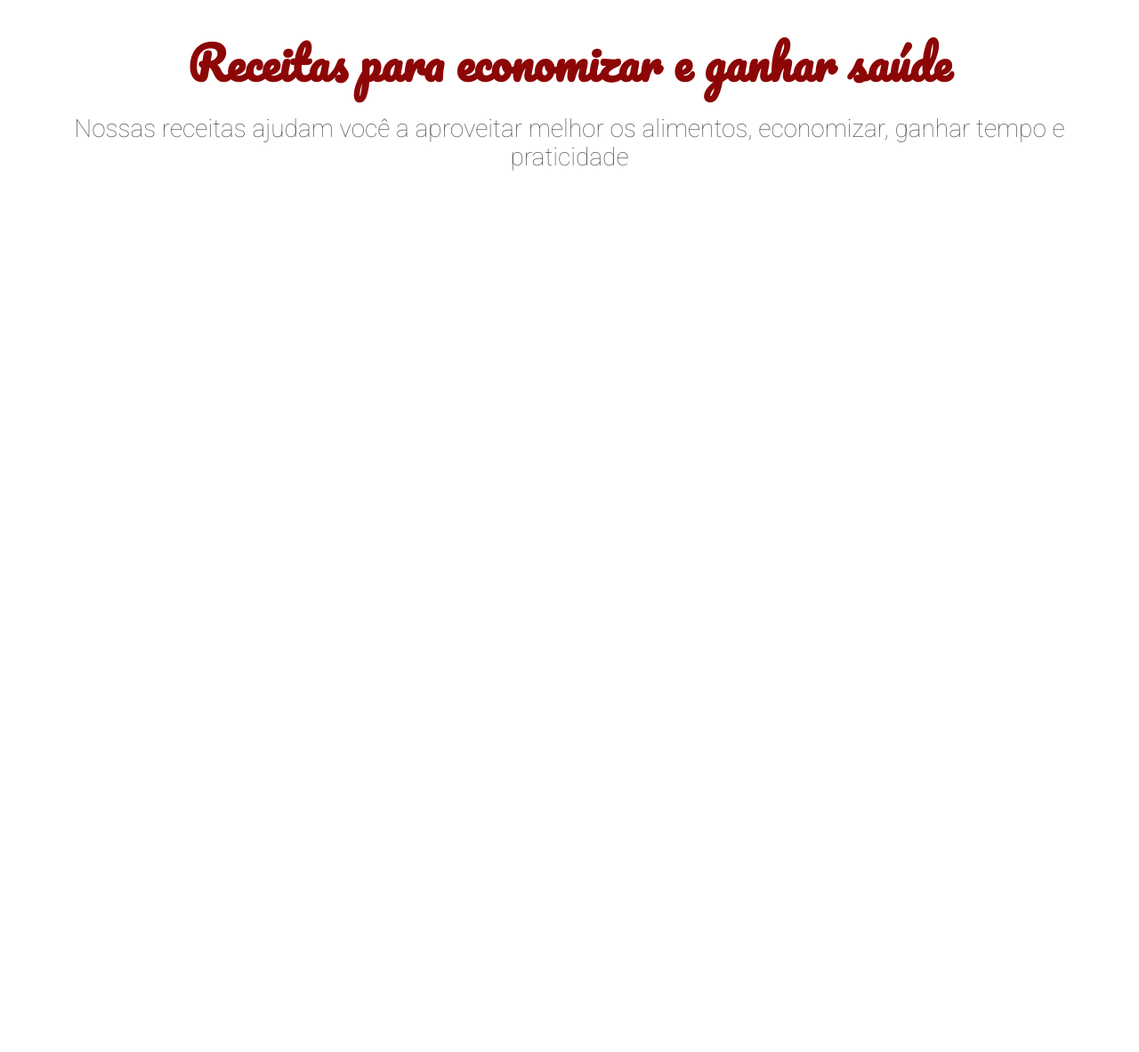
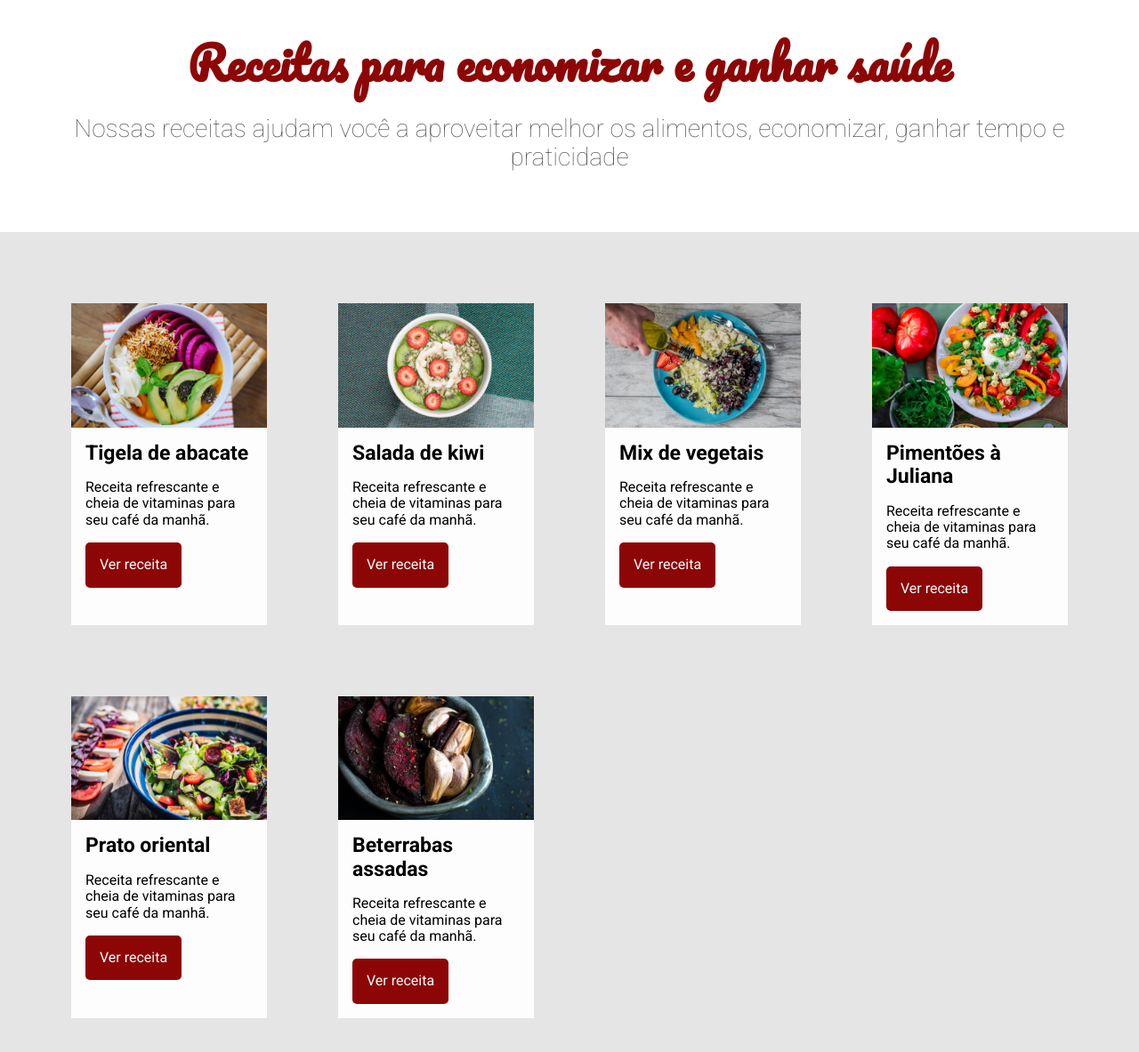
Before and after one commit to queyx0/Arquitetura-CSS, a plain HTML site: page index.html in a window 1280 px wide. Shown: the part 802-1985 px from the top of the page at 89% size. Before the commit the page ends 1063 px from the top, so only its background shows below. Drawn offline with Linux system fonts and the light colour scheme.

Commit message:
Adicionado receitas e estilização

```diff
--- /dev/null
+++ b/assets/css/receita/receita-botao.css
@@ -0,0 +1,13 @@
+.receita__botao {
+    background: #8d0606;
+    border: none;
+    border-radius: 5px;
+    color: #fdfdfd;
+    padding: 1rem;
+    transition: all .1s ease-in-out;
+}
+
+.receita__botao:hover {
+    background: #620404;
+    cursor: pointer;
+}
--- /dev/null
+++ b/assets/css/receita/receita-conteudo.css
@@ -0,0 +1,3 @@
+.receita__conteudo {
+    padding: 1rem;
+}
--- /dev/null
+++ b/assets/css/receita/receita-descricao.css
@@ -0,0 +1,5 @@
+.receita__descricao {
+    font-size: 1.1875rem;
+    line-height: 1.5;
+    text-align: justify;
+}
--- /dev/null
+++ b/assets/css/receita/receita-imagem.css
@@ -0,0 +1,3 @@
+.receita-imagem {
+    height: 200px;
+}
--- /dev/null
+++ b/assets/css/receita/receita-titulo.css
@@ -0,0 +1,3 @@
+.receita__titulo {
+    font-size: 1.4375rem;
+}
--- /dev/null
+++ b/assets/css/receita/receita.css
@@ -0,0 +1,8 @@
+.receita {
+    background: #fdfdfd;
+    display: flex;
+    flex-direction: column;
+    margin-bottom: 5rem;
+    margin-right: 5rem;
+    width: calc(25% - 5rem);
+}
--- /dev/null
+++ b/assets/css/receitas.css
@@ -0,0 +1,6 @@
+.receitas {
+    background: #e5e5e5;
+    display: flex;
+    flex-wrap: wrap;
+    padding: 5rem 0 0 5rem;
+}
--- a/index.html
+++ b/index.html
@@ -18,6 +18,12 @@
         <link href="./assets/css/sobre/sobre.css" rel="stylesheet" />
         <link href="./assets/css/sobre/sobre-descricao.css" rel="stylesheet" />
         <link href="./assets/css/sobre/sobre-titulo.css" rel="stylesheet" />
+        <link href="./assets/css/receita/receita-botao.css" rel="stylesheet" />
+        <link href="./assets/css/receita/receita.css" rel="stylesheet" />
+        <link href="./assets/css/receita/receita-conteudo.css" rel="stylesheet" />
+        <link href="./assets/css/receita/receita-imagem.css" rel="stylesheet" />
+        <link href="./assets/css/receita/receita-titulo.css" rel="stylesheet" />
+        <link href="./assets/css/receitas.css" rel="stylesheet" />
     </head>
     <body>
         <header class="cabecalho">
@@ -39,5 +45,55 @@
             <h2 class="sobre__titulo">Receitas para economizar e ganhar saúde</h2>
             <p class="sobre__descricao">Nossas receitas ajudam você a aproveitar melhor os alimentos, economizar, ganhar tempo e praticidade</p>
         </section>
+        <section class="receitas">
+            <div class="receita">
+                <img alt="Tigela de abacate" class="receita__imagem" src="./assets/img/receitas/tigela-de-abacate.jpg" />
+                <div class="receita__conteudo">
+                    <h4 class="receita__titulo">Tigela de abacate</h4>
+                    <p class="receita__descricao">Receita refrescante e cheia de vitaminas para seu café da manhã.</p>
+                    <button class="receita__botao">Ver receita</button>
+                </div>
+            </div>
+            <div class="receita">
+                <img alt="Salada de kiwi" class="receita__imagem" src="./assets/img/receitas/salada-de-kiwi.jpg" />
+                <div class="receita__conteudo">
+                    <h4 class="receita__titulo">Salada de kiwi</h4>
+                    <p class="receita__descricao">Receita refrescante e cheia de vitaminas para seu café da manhã.</p>
+                    <button class="receita__botao">Ver receita</button>
+                </div>
+            </div>
+            <div class="receita">
+                <img alt="Mix de vegetais" class="receita__imagem" src="./assets/img/receitas/mix-de-vegetais.jpg" />
+                <div class="receita__conteudo">
+                    <h4 class="receita__titulo">Mix de vegetais</h4>
+                    <p class="receita__descricao">Receita refrescante e cheia de vitaminas para seu café da manhã.</p>
+                    <button class="receita__botao">Ver receita</button>
+                </div>
+            </div>
+            <div class="receita">
+                <img alt="Pimentões à Juliana" class="receita__imagem" src="./assets/img/receitas/pimentoes-a-juliana.jpg" />
+                <div class="receita__conteudo">
+                    <h4 class="receita__titulo">Pimentões à Juliana</h4>
+                    <p class="receita__descricao">Receita refrescante e cheia de vitaminas para seu café da manhã.</p>
+                    <button class="receita__botao">Ver receita</button>
+                </div>
+            </div>
+            <div class="receita">
+                <img alt="Prato oriental" class="receita__imagem" src="./assets/img/receitas/prato-oriental.jpg" />
+                <div class="receita__conteudo">
+                    <h4 class="receita__titulo">Prato oriental</h4>
+                    <p class="receita__descricao">Receita refrescante e cheia de vitaminas para seu café da manhã.</p>
+                    <button class="receita__botao">Ver receita</button>
+                </div>
+            </div>
+            <div class="receita">
+                <img alt="Beterrabas assadas" class="receita__imagem" src="./assets/img/receitas/beterrabas-assadas.jpg" />
+                <div class="receita__conteudo">
+                    <h4 class="receita__titulo">Beterrabas assadas</h4>
+                    <p class="receita__descricao">Receita refrescante e cheia de vitaminas para seu café da manhã.</p>
+                    <button class="receita__botao">Ver receita</button>
+                </div>
+            </div>
+        </section>
     </body>
 </html>
```
